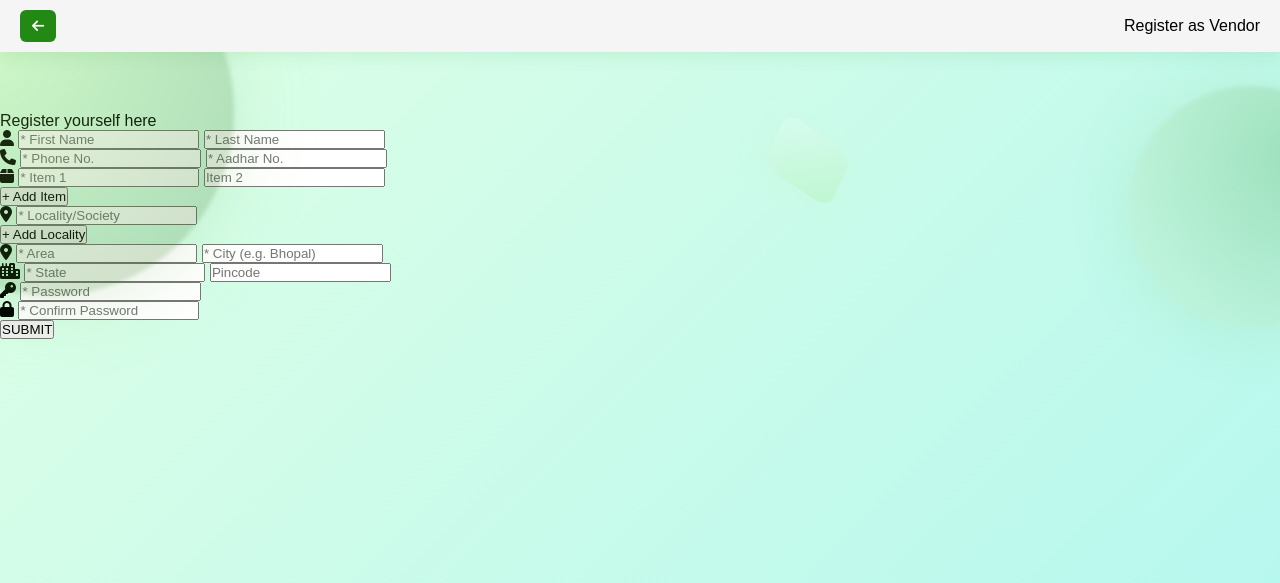
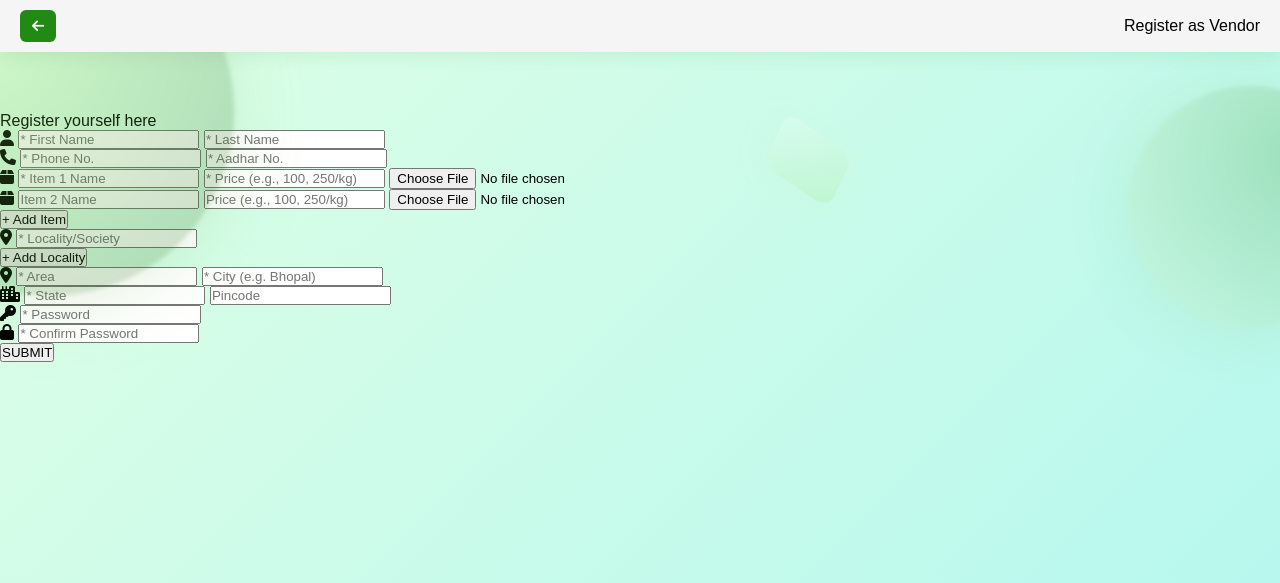
Before and after one commit to Shourya-912/Knock-at-Door, a Flask app: page /vendor_reg in a window 1280 px wide. Shown: the top 583 px of the page. Run offline with Flask 3, Linux system fonts and the light colour scheme; some libraries are stand-ins or nearby versions.

Commit message:
Update vendor_reg.html

```diff
--- a/frontend-flask/templates/vendor_reg.html
+++ b/frontend-flask/templates/vendor_reg.html
@@ -31,7 +31,7 @@
   </div>
 
   <!-- Registration Form -->
-  <form class="form-container" method="POST" action="{{ url_for('vendor_reg') }}">
+  <form class="form-container" method="POST" action="{{ url_for('vendor_reg') }}" enctype="multipart/form-data">
     <div class="form-title">Register yourself here</div>
 
     <div class="input-row">
@@ -46,12 +46,20 @@
       <input class="form-input" type="text" name="aadhar" placeholder="* Aadhar No." required>
     </div>
 
-    <!-- Vendor items -->
+    <!-- Vendor items (photo, price, name) -->
     <div class="input-row" id="item-fields">
       <i class="fa-solid fa-box input-icon"></i>
-      <input class="form-input" type="text" name="item1" placeholder="* Item 1" required>
-      <input class="form-input" type="text" name="item2" placeholder="Item 2">
+      <input class="form-input" type="text" name="item1_name" placeholder="* Item 1 Name" required>
+      <input class="form-input" type="text" name="item1_price" placeholder="* Price (e.g., 100, 250/kg)" required>
+      <input class="form-input" type="file" name="item1_photo" accept="image/*" required>
     </div>
+    <div class="input-row">
+      <i class="fa-solid fa-box input-icon"></i>
+      <input class="form-input" type="text" name="item2_name" placeholder="Item 2 Name">
+      <input class="form-input" type="text" name="item2_price" placeholder="Price (e.g., 100, 250/kg)">
+      <input class="form-input" type="file" name="item2_photo" accept="image/*">
+    </div>
+    <div id="extra-item-fields"></div>
     <button type="button" class="add-item-btn" onclick="addItemField()">+ Add Item</button>
 
     <!-- Vendor localities -->
@@ -88,15 +96,19 @@
 
   <!-- JS for dynamic fields -->
   <script>
+    let extraItemIndex = 0;
     function addItemField() {
-      const itemFields = document.getElementById("item-fields");
+      extraItemIndex++;
+      const extraFields = document.getElementById("extra-item-fields");
       const inputRow = document.createElement("div");
       inputRow.className = "input-row";
       inputRow.innerHTML = `
         <i class="fa-solid fa-box input-icon"></i>
-        <input class="form-input" type="text" name="item_extra[]" placeholder="Extra Item">
+        <input class="form-input" type="text" name="item_extra_name[]" placeholder="Extra Item Name">
+        <input class="form-input" type="text" name="item_extra_price[]" placeholder="Price (e.g., 100, 250/kg)">
+        <input class="form-input" type="file" name="item_extra_photo[]" accept="image/*">
       `;
-      itemFields.parentNode.insertBefore(inputRow, itemFields.nextSibling);
+      extraFields.appendChild(inputRow);
     }
 
     function addLocalityField() {
```
